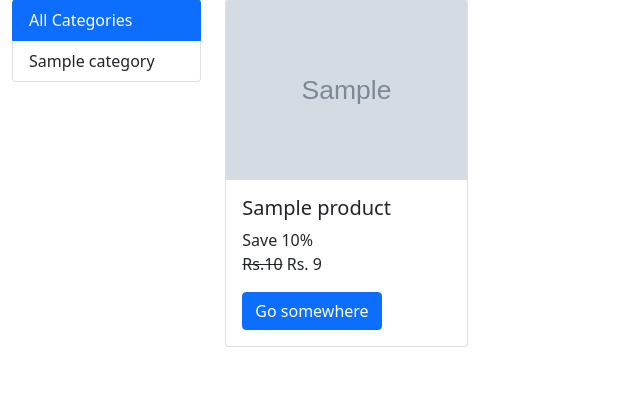
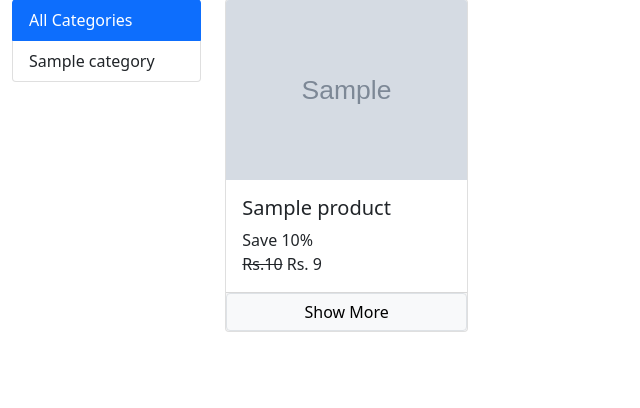
Before and after one commit to virendrapatel62/digital-product-store, a Django app: template digishop/store/templates/store/index.html in a window 1280 px wide. Shown: the part 73-481 px from the top of the page, without its empty margins (0-640 px from the left). Run offline with Django 3.2, Linux system fonts and the light colour scheme; the template is opened without the code that fills it: most values are stand-ins (such as "Sample title", 1, 10 or a date in 2020); grey boxes marked "Sample" are stand-in pictures.

Commit message:
show more button

```diff
--- a/digishop/store/templates/store/index.html
+++ b/digishop/store/templates/store/index.html
@@ -8,12 +8,20 @@
         <div id='categories' class="col-2">
 
             <div class="list-group">
+
                 <a class="list-group-item list-group-item-action
-                 {% get_active_class request.GET.category '' %}" href="/">All Categories</a>
+                    {% get_active_class request.GET.category '' %}" href="/">
+                    All Categories
+                </a>
+
                 {% for category in categories %}
+
                 <a class="list-group-item list-group-item-action
-                {% get_active_class request.GET.category category.id %}
-                " href="?category={{category.pk}}">{{category.title}}</a>
+                        {% get_active_class request.GET.category category.id %}
+                        " href="?category={{category.pk}}">
+                    {{category.title}}
+                </a>
+
                 {% endfor %}
             </div>
         </div>
@@ -34,7 +42,11 @@
 
                                 <span>Rs. {% sale_price product.price product.discount %}</span>
                             </p>
-                            <a href="#" class="btn btn-primary">Go somewhere</a>
+
+                        </div>
+
+                        <div class="card-footer d-grid p-0">
+                            <a href="#" class="btn border btn-light btn-block m-0">Show More</a>
                         </div>
                     </div>
                 </div>
```
Also changed, not shown: digishop/store/views/home.py (+1 -6 lines).
